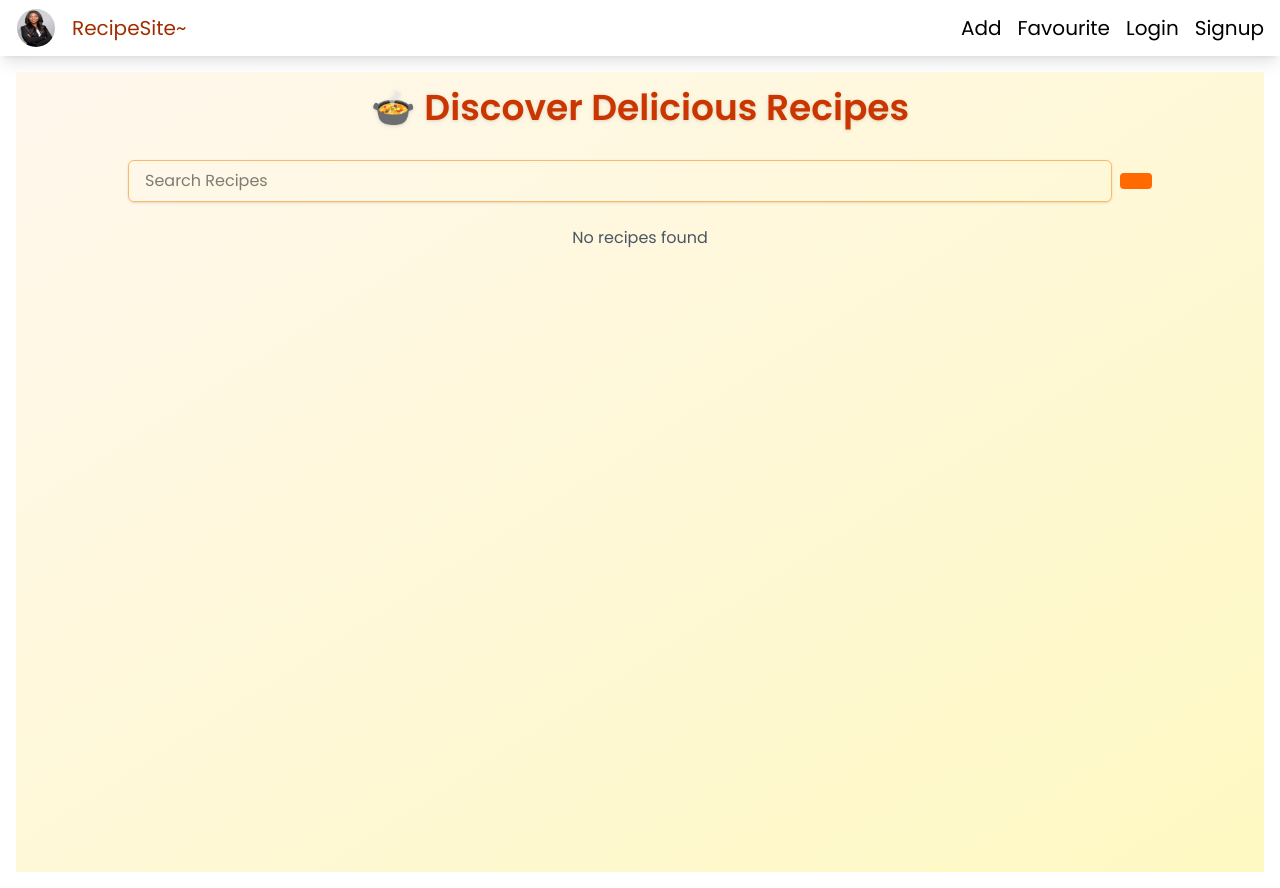
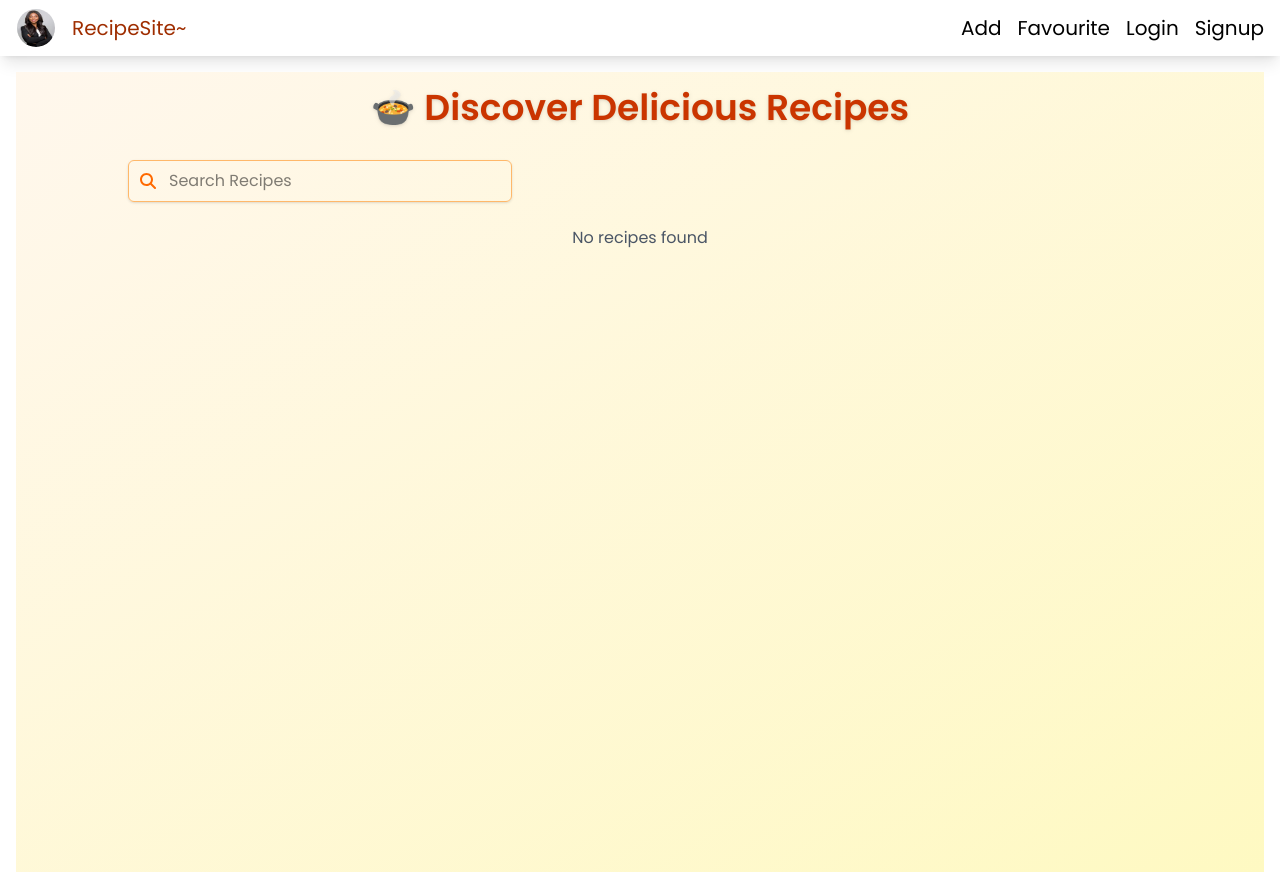
Before and after one commit to sasobapriyanjana11/Recipe-Sharing-Platform, a React (Vite) app: page / in a window 1280 px wide. Built offline with nearby package versions, Linux system fonts and the light colour scheme; sample sign-in values are in the browser's storage.

Commit message:
get search icon and close icon into search bar

```diff
--- a/src/components/SearchBar.tsx
+++ b/src/components/SearchBar.tsx
@@ -2,6 +2,7 @@ import React from 'react';
 import { FaMagnifyingGlass } from 'react-icons/fa6';
 import { IoMdClose } from 'react-icons/io';
 
+//-----------search bar----------
 interface SearchBarProps {
     value: string;
     onChange: (event: React.ChangeEvent<HTMLInputElement>) => void;
@@ -9,26 +10,33 @@ interface SearchBarProps {
     onClearSearch: () => void;
 }
 
-const SearchBar: React.FC<SearchBarProps> = ({ value, onChange, handleSearch, onClearSearch }) => {
+const SearchBar: React.FC<SearchBarProps> = ({
+                                                 value,
+                                                 onChange,
+                                                 handleSearch,
+                                                 onClearSearch,
+                                             }) => {
     return (
-        <div className="flex flex-col sm:flex-row gap-2 items-center">
+        <div className="relative w-full sm:w-96">
             <input
                 type="text"
                 placeholder="Search Recipes"
-                className="w-full sm:w-auto flex-grow px-4 py-2 border border-orange-300 rounded-md shadow-sm focus:outline-none focus:ring-2 focus:ring-orange-400"
+                className="w-full px-10 pr-20 py-2 border border-orange-300 rounded-md shadow-sm focus:outline-none focus:ring-2 focus:ring-orange-400"
                 value={value}
                 onChange={onChange}
             />
+            {/* Search icon */}
+            <FaMagnifyingGlass
+                className="absolute left-3 top-1/2 transform -translate-y-1/2 text-orange-500 cursor-pointer"
+                onClick={handleSearch}
+            />
+            {/* Clear icon (only visible if there's text) */}
             {value && (
                 <IoMdClose
-                    className="px-4 py-2 bg-gray-300 text-gray-800 rounded hover:bg-gray-400 transition"
+                    className="absolute right-3 top-1/2 transform -translate-y-1/2 text-gray-500 hover:text-gray-700 cursor-pointer"
                     onClick={onClearSearch}
                 />
             )}
-            <FaMagnifyingGlass
-                className="px-4 py-2 bg-orange-500 text-white rounded hover:bg-orange-600 transition"
-                onClick={handleSearch}
-            />
         </div>
     );
 };
```
